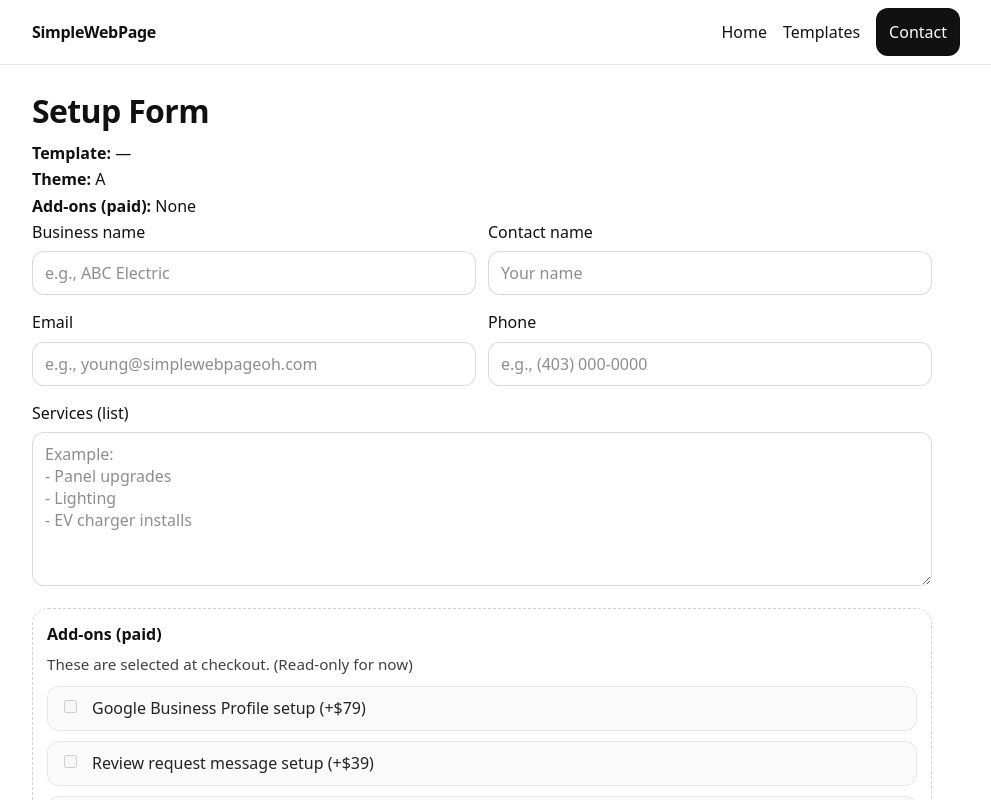
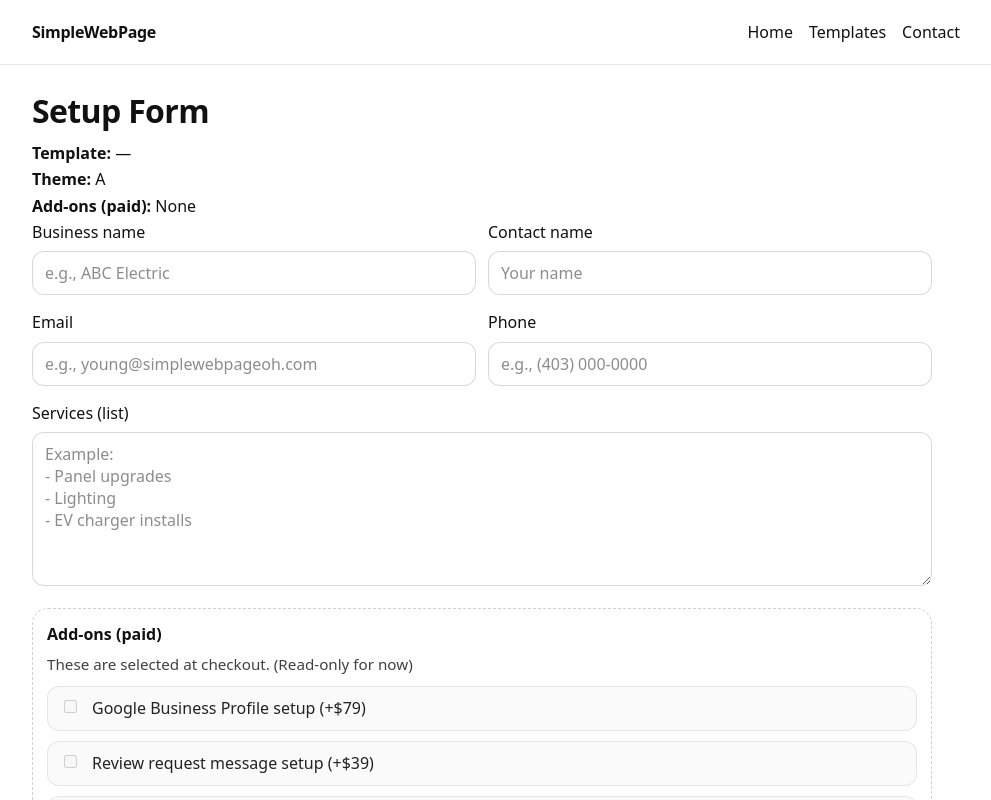
Before and after one commit to simplewebpageoh1/simplewebpage, a React (Vite) app: page /intake in a window 1280 px wide. Shown: the top 800 px of the page, without its empty margins (144-1135 px from the left). Built offline with nearby package versions, Linux system fonts and the light colour scheme; no server answers.

Commit message:
Fix duplicate Checkout CTA

```diff
--- a/src/components/layout/Header.tsx
+++ b/src/components/layout/Header.tsx
@@ -12,12 +12,18 @@ export default function Header() {
   const params = new URLSearchParams(location.search);
   const isContact = location.pathname === "/contact";
   const isCheckout = location.pathname === "/checkout";
+  const isIntake = location.pathname === "/intake";
   // ✅ ThankYou page can be /thankyou or /thank-you (legacy)
   const isThankYou =
     location.pathname === "/thankyou" ||
     location.pathname === "/thank-you" ||
     location.pathname.startsWith("/thankyou/") ||
     location.pathname.startsWith("/thank-you/");
+
+  // ✅ On these steps, the user is already in (or after) the purchase flow.
+  // Remove *all* Checkout UI (both the primary CTA button and any secondary
+  // Checkout link) to avoid confusion like "Do I need to pay again?".
+  const hideCheckoutUI = isCheckout || isThankYou || isIntake;
   const contactTo = isContact ? `/contact${location.search}` : "/contact?from=nav";
 
   // ✅ If user came to Contact from a demo (template/theme selected), show a Buy button in header
@@ -66,8 +72,15 @@ export default function Header() {
             - When selection exists (template+theme), allow Checkout.
           */}
 
-          {/* Secondary link (non-primary) */}
-          {primaryCtaKind === "checkout" ? (
+          {/* Secondary link (non-primary)
+              - Normal pages: keep the "Option A" logic to avoid duplicate Contact.
+              - Checkout/ThankYou/Intake: remove *all* Checkout UI completely.
+          */}
+          {hideCheckoutUI ? (
+            <NavLink to={contactTo} className={styles.link}>
+              Contact
+            </NavLink>
+          ) : primaryCtaKind === "checkout" ? (
             <NavLink to={contactTo} className={styles.link}>
               Contact
             </NavLink>
@@ -77,8 +90,8 @@ export default function Header() {
             </a>
           ) : null}
 
-          {/* Primary CTA (hide on Checkout + ThankYou pages) */}
-          {!isCheckout && !isThankYou && (
+          {/* Primary CTA (hide on Checkout + ThankYou + Intake pages) */}
+          {!hideCheckoutUI && (
           primaryCtaKind === "checkout" ? (
             <a href={checkoutTo} className={styles.cta}>
               Checkout
```
